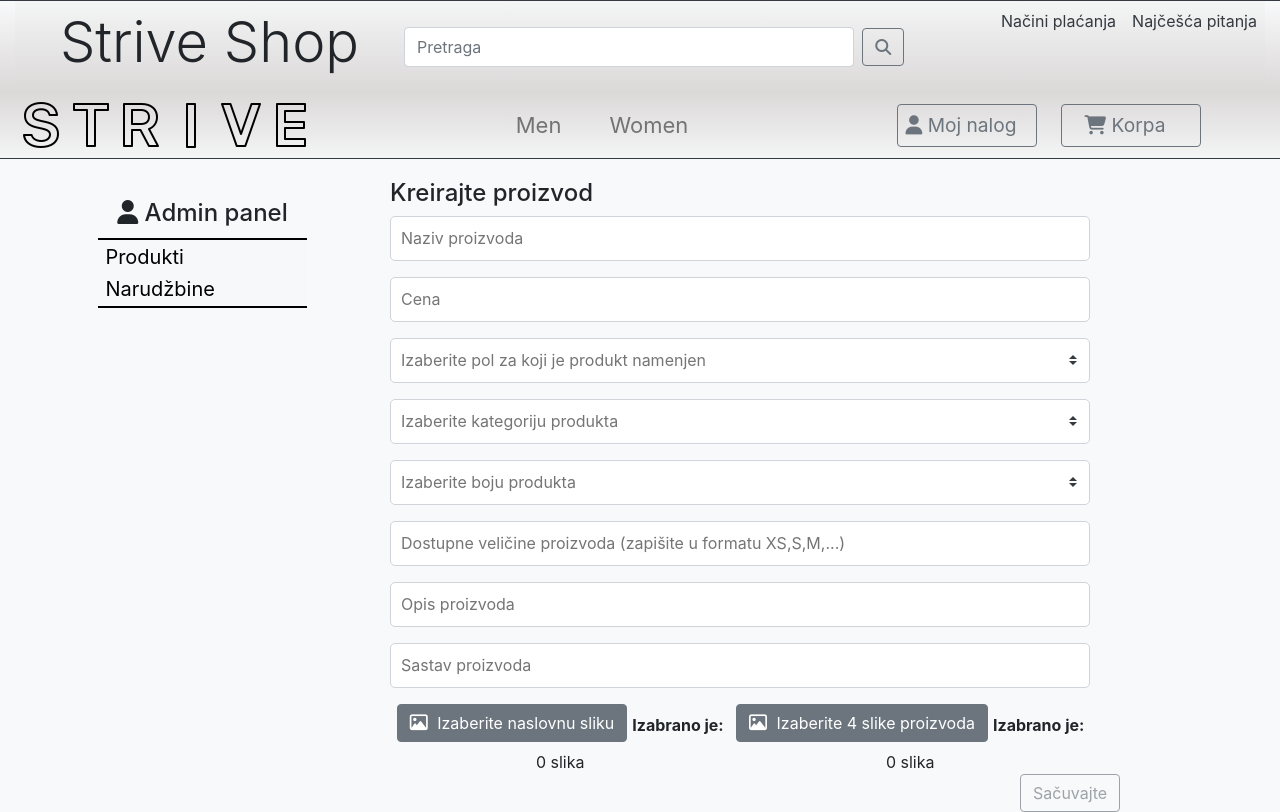
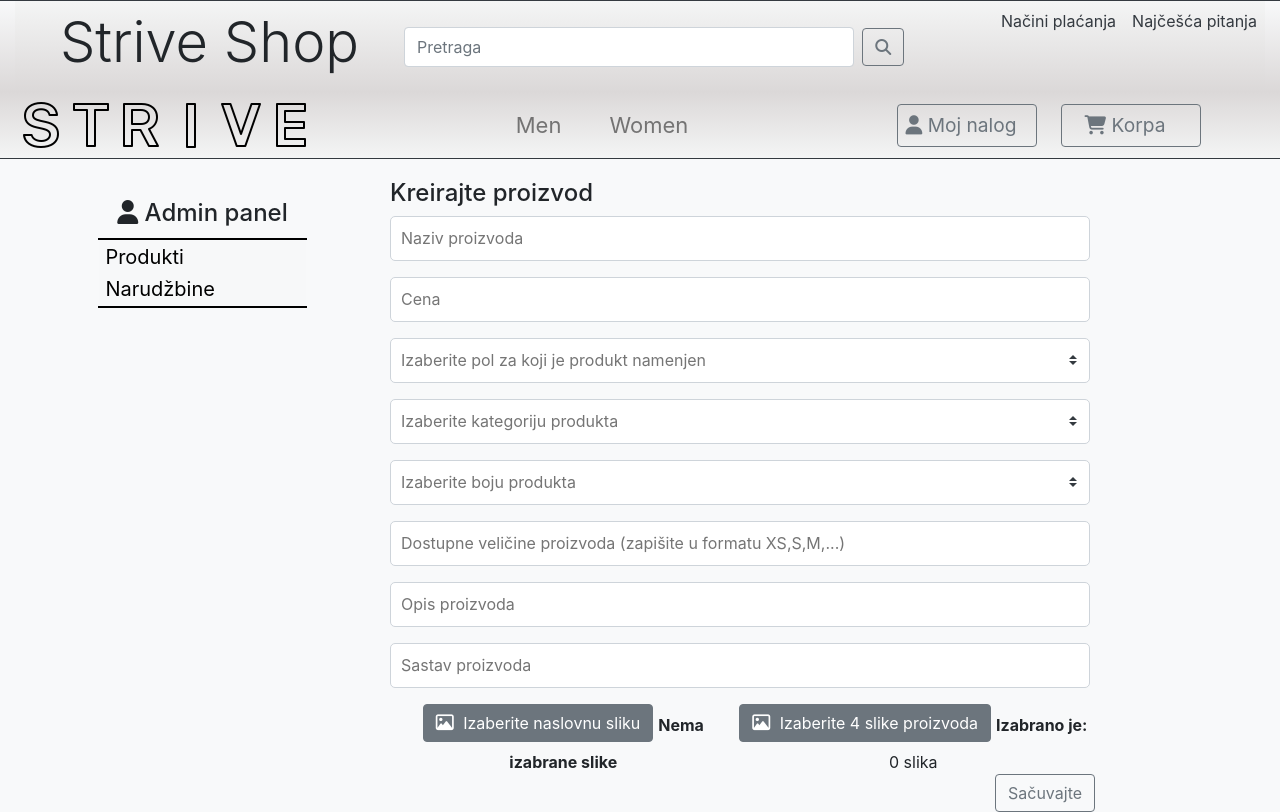
Before and after one commit to ahmeth3/ClothesShop, an Angular app: page /admin-page in a window 1280 px wide. Built offline with nearby package versions, Linux system fonts and the light colour scheme; what ng-click-outside, ng2-page-scroll would draw is missing.

Commit message:
Mali dizajnerski fix

```diff
--- a/src/app/components/admin-page/admin-page.component.css
+++ b/src/app/components/admin-page/admin-page.component.css
@@ -91,8 +91,33 @@ input {
   margin-left: 5px;
 }
 
-form button {
-  margin-left: 90%;
+.formButtonContainer {
+  width: 95px;
+  margin-left: auto;
+}
+
+.formButtonValid {
+  cursor: pointer;
+}
+
+.formButtonInvalid {
+  cursor: not-allowed;
+}
+
+.formButtonInvalid button {
+  pointer-events: none;
+}
+
+.dialogErrorMessage {
+  display: none;
+  width: 235px;
+  padding: 8px;
+  background-color: rgb(250, 214, 214);
+  border-color: rgb(250, 214, 214);
+  border-radius: 25px;
+  position: absolute;
+  /* top: 0%; */
+  /* left: 0%; */
 }
 
 .order {
--- a/src/app/components/admin-page/admin-page.component.html
+++ b/src/app/components/admin-page/admin-page.component.html
@@ -169,28 +169,6 @@
             </span>
           </div>
         </div>
-        <!-- <div class="imageUploadContainer d-flex flex-row">
-          <label>
-            <span>Izaberite naslovnu sliku proizvoda</span>
-            <input
-              #imageInput
-              type="file"
-              accept="image/*"
-              (change)="processFile(imageInput)"
-            />
-          </label>
-
-          <label>
-            <span>Izaberite 4 slike proizvoda</span>
-            <input
-              type="file"
-              accept="image/*"
-              (change)="processFiles($event)"
-              multiple
-            />
-          </label>
-        </div> -->
-
         <div
           class="imageUploadContainer d-flex flex-row justify-content-between"
         >
@@ -206,7 +184,9 @@
                 (change)="processFile(imageInput)"
               />
             </label>
-            <strong>Izabrano je: </strong><span>{{ avatarCount }} slika</span>
+            <strong *ngIf="avatarName == ''">Nema izabrane slike</strong>
+            <strong *ngIf="avatarName != ''">Izabrana slika je: </strong
+            ><span>{{ avatarName }}</span>
           </div>
 
           <div>
@@ -223,14 +203,30 @@
             ><span>{{ productDetailsImages.length }} slika</span>
           </div>
         </div>
+
+        <div
+          class="formButtonContainer"
+          [ngClass]="
+            productForm.invalid ||
+            avatar == null ||
+            productDetailsImages.length != 4
+              ? 'formButtonInvalid'
+              : 'formButtonValid'
+          "
+          (mousemove)="showErrorDialog($event)"
+          (mouseleave)="hideErrorDialog()"
+        >
           <button
             class="btn btn-outline-secondary"
             type="submit"
-          [disabled]="productForm.invalid"
             (click)="createProduct()"
           >
             Sačuvajte
           </button>
+        </div>
+        <div class="dialogErrorMessage" id="dialogErrorMessage">
+          Popunite formu i izaberite slike
+        </div>
       </form>
     </div>
     <div class="orders" *ngIf="activeContent === 2">
--- a/src/app/components/admin-page/admin-page.component.ts
+++ b/src/app/components/admin-page/admin-page.component.ts
@@ -51,7 +51,7 @@ export class AdminPageComponent implements OnInit {
   product = new Product('', null, '', '', '', '', '', '');
 
   avatar: File;
-  avatarCount = 0;
+  avatarName = '';
   productDetailsImages: File[] = [];
 
   constructor(
@@ -139,6 +139,7 @@ export class AdminPageComponent implements OnInit {
     var randomString = '';
     var characters = 'ABCDEFGHIJKLMNOPQRSTUVWXYZabcdefghijklmnopqrstuvwxyz';
     var charactersLength = characters.length;
+
     for (var i = 0; i < 5; i++) {
       randomString += characters.charAt(
         Math.floor(Math.random() * charactersLength)
@@ -146,51 +147,55 @@ export class AdminPageComponent implements OnInit {
     }
 
     var randomNumber = Math.floor(Math.random() * 1000000 + 1);
-
     var fileName = randomNumber.toString() + randomString + '.jpg';
-
     var fileForUpload = new File([file], fileName);
 
     this.avatar = fileForUpload;
-    this.avatarCount = 1;
+    this.avatarName = imageInput.files[0].name;
   }
 
   processFiles(imageInput: any) {
-    // var file = imageInput.target.files[0];
-    // var pom = new File([file], 'productdetails1.jpg');
-
-    // this.idk.push(pom);
-
-    // file = imageInput.target.files[1];
-    // pom = new File([file], 'productdetails2.jpg');
-
-    // this.idk.push(pom);
-
-    // file = imageInput.target.files[2];
-    // pom = new File([file], 'productdetails3.jpg');
-
-    // this.idk.push(pom);
-
-    // file = imageInput.target.files[3];
-    // pom = new File([file], 'productdetails4.jpg');
-
-    // this.idk.push(pom);
-
-    // console.log(this.idk);
+    if (imageInput.target.files.length != 4) {
+      window.alert('Izaberite 4 slike!');
+    } else {
+      // Deleting the first images user selected in order to place the new ones
+      this.productDetailsImages = [];
 
       for (var i = 0; i < 4; i++) {
         var file = imageInput.target.files[i];
-
         var fileName = 'productdetails' + (i + 1).toString() + '.jpg';
         var renamedFile = new File([file], fileName);
-
         this.productDetailsImages.push(renamedFile);
       }
     }
+  }
+
+  showErrorDialog($event) {
+    if (
+      this.productForm.invalid ||
+      this.avatar == null ||
+      this.productDetailsImages.length != 4
+    ) {
+      var xOffset = $event.pageX + 2;
+      var yOffset = $event.pageY - 42;
+
+      document.getElementById('dialogErrorMessage').style.display = 'block';
+      document.getElementById('dialogErrorMessage').style.left = xOffset + 'px';
+      document.getElementById('dialogErrorMessage').style.top = yOffset + 'px';
+    }
+  }
+
+  hideErrorDialog() {
+    document.getElementById('dialogErrorMessage').style.display = 'none';
+  }
 
   createProduct() {
+    if (
+      !this.productForm.invalid &&
+      this.avatar != null &&
+      this.productDetailsImages.length == 4
+    ) {
       this.matchValuesToObject();
-
       this.productService
         .createProduct(this.product, this.avatar, this.productDetailsImages)
         .subscribe(
@@ -201,6 +206,7 @@ export class AdminPageComponent implements OnInit {
             console.log(err);
           }
         );
+    }
   }
 
   matchValuesToObject() {
```
Lines whose indentation alone changed are shown as unchanged.
